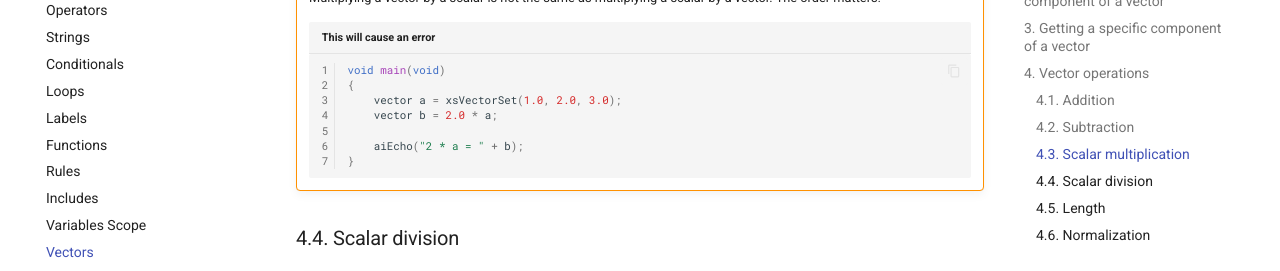
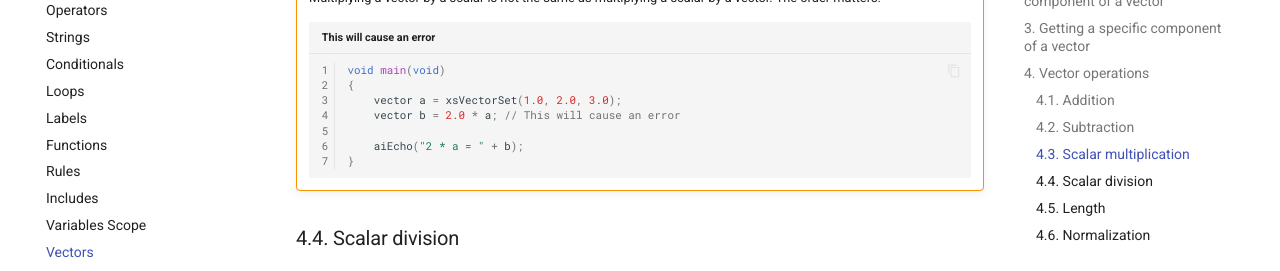
Before and after one commit to aoe3mc/ai-guide, an MkDocs documentation site: the page built from docs/xs/vectors.md, in a window 1280 px wide and 900 px high, scrolled down 3140 px. Shown: the part 152-423 px from the top of the window. Built offline with MkDocs 1.6.1 and Material for MkDocs 9.7.7, drawn with Linux system fonts in a browser that asks for light colours; comment, search, counter and statistics services are not loaded.

Commit message:
Added comment to scalar warning

```diff
--- a/docs/xs/vectors.md
+++ b/docs/xs/vectors.md
@@ -150,7 +150,7 @@ parameter: the vector to get the component from.
     void main(void)
     {
         vector a = xsVectorSet(1.0, 2.0, 3.0);
-        vector b = 2.0 * a;
+        vector b = 2.0 * a; // This will cause an error
 
         aiEcho("2 * a = " + b);
     }
```
